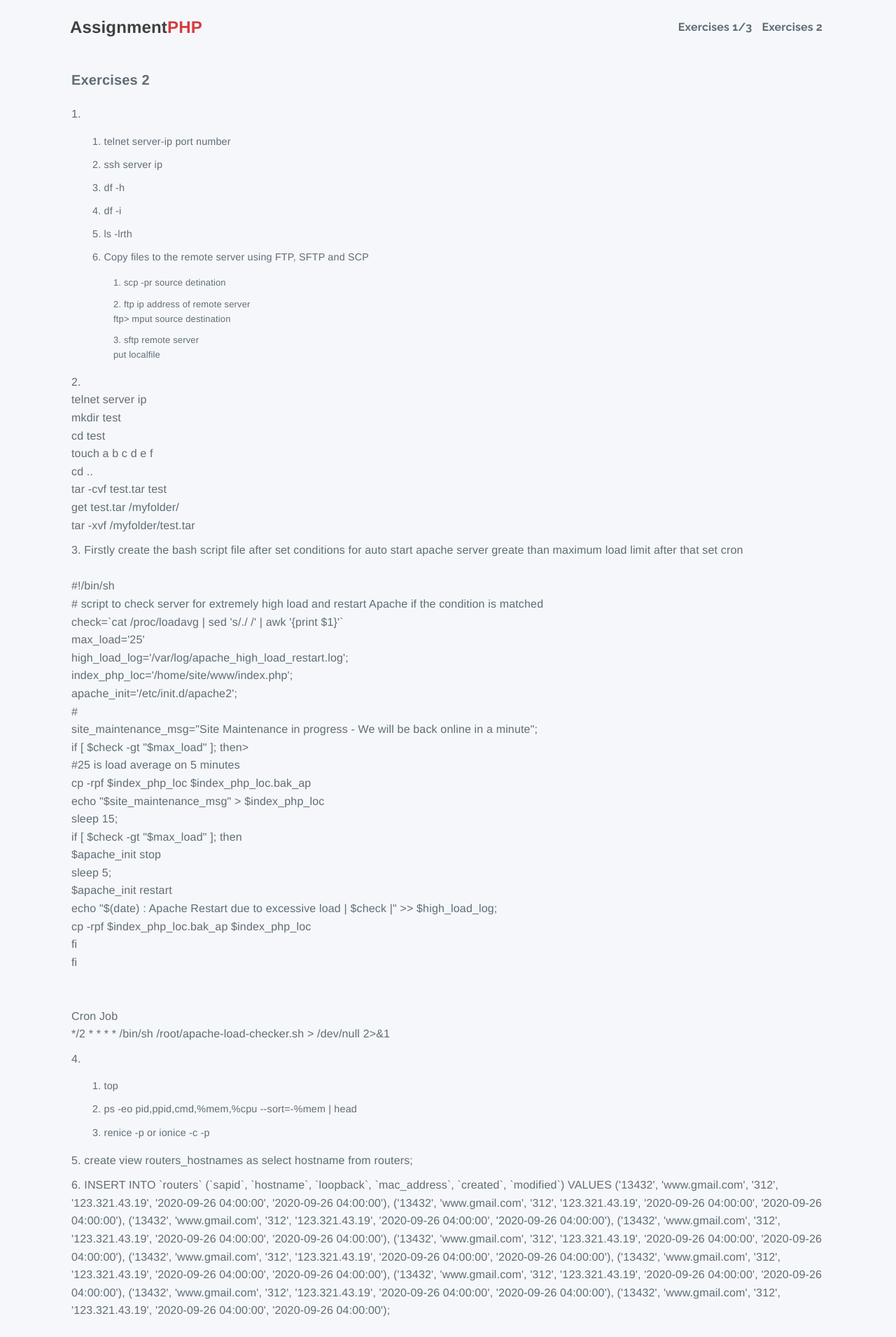
After one commit to uttamsh/assignment, a CakePHP app: template app/templates/Exercises/index.php in a window 1280 px wide. The commit adds this page. Shown: the whole page at 70% size. Run offline with PHP 8.4 and a stand-in for CakePHP, Linux system fonts and the light colour scheme; the template is opened without the code that fills it, so the values that code supplies are empty; some libraries are stand-ins or nearby versions.

Commit message:
Exercise 2 complete

```diff
--- /dev/null
+++ b/app/templates/Exercises/index.php
@@ -0,0 +1,87 @@
+<fieldset>
+	<legend>Exercises 2</legend>
+
+<ol>
+	<li>
+		<ol>
+			<li>telnet server-ip port number</li>
+			<li>ssh server ip</li>
+			<li>df -h</li>
+			<li>df -i</li>
+			<li>ls -lrth</li>
+			<li>Copy files to the remote server using FTP, SFTP and SCP
+				<ol>
+					<li>scp -pr source detination </li>
+					<li>ftp ip address of remote server<br>ftp> mput source destination</li>
+					<li>sftp remote server<br>put localfile</li>
+				</ol>
+
+		</ol>
+	</li>
+	<li><br>
+	 	telnet server ip<br>
+		mkdir test<br>
+		cd  test<br>
+		touch a b c d e f <br>
+		cd .. <br>
+		tar -cvf test.tar test <br>
+		get test.tar /myfolder/ <br>
+		tar -xvf /myfolder/test.tar
+	</li>
+	<li>
+		Firstly create the bash script file after set conditions for auto start apache server greate than maximum load limit after that set cron <br><br>
+#!/bin/sh<br>
+# script to check server for extremely high load and restart Apache if the condition is matched<br>
+check=`cat /proc/loadavg | sed 's/./ /' | awk '{print $1}'`<br>
+max_load='25'<br>
+high_load_log='/var/log/apache_high_load_restart.log';<br>
+index_php_loc='/home/site/www/index.php';<br>
+apache_init='/etc/init.d/apache2';<br>
+#<br>
+site_maintenance_msg="Site Maintenance in progress - We will be back online in a minute";<br>
+if [ $check -gt "$max_load" ]; then><br>
+#25 is load average on 5 minutes<br>
+cp -rpf $index_php_loc $index_php_loc.bak_ap<br>
+echo "$site_maintenance_msg" > $index_php_loc<br>
+sleep 15;<br>
+if [ $check -gt "$max_load" ]; then<br>
+$apache_init stop<br>
+sleep 5;<br>
+$apache_init restart<br>
+echo "$(date) : Apache Restart due to excessive load | $check |" >> $high_load_log;<br>
+cp -rpf $index_php_loc.bak_ap $index_php_loc<br>
+fi<br>
+fi<br>
+<br><br>Cron Job<br>
+
+		*/2 * * * * /bin/sh /root/apache-load-checker.sh > /dev/null 2>&1
+	</li>
+	<li>
+		<ol>
+			<li>top</li>
+			<li>ps -eo pid,ppid,cmd,%mem,%cpu --sort=-%mem | head</li>
+			<li>renice -p <PID> <PRIORITY> or ionice -c <CLASS> -p <PID></li>
+		</ol>
+	</li>
+	<li>
+		create view routers_hostnames as select hostname from routers;
+	</li>
+	<li>
+		INSERT INTO `routers` (`sapid`, `hostname`, `loopback`, `mac_address`, `created`, `modified`)
+		VALUES
+		('13432', 'www.gmail.com', '312', '123.321.43.19', '2020-09-26 04:00:00', '2020-09-26 04:00:00'),
+		('13432', 'www.gmail.com', '312', '123.321.43.19', '2020-09-26 04:00:00', '2020-09-26 04:00:00'),
+		('13432', 'www.gmail.com', '312', '123.321.43.19', '2020-09-26 04:00:00', '2020-09-26 04:00:00'),
+		('13432', 'www.gmail.com', '312', '123.321.43.19', '2020-09-26 04:00:00', '2020-09-26 04:00:00'),
+		('13432', 'www.gmail.com', '312', '123.321.43.19', '2020-09-26 04:00:00', '2020-09-26 04:00:00'),
+		('13432', 'www.gmail.com', '312', '123.321.43.19', '2020-09-26 04:00:00', '2020-09-26 04:00:00'),
+		('13432', 'www.gmail.com', '312', '123.321.43.19', '2020-09-26 04:00:00', '2020-09-26 04:00:00'),
+		('13432', 'www.gmail.com', '312', '123.321.43.19', '2020-09-26 04:00:00', '2020-09-26 04:00:00'),
+		('13432', 'www.gmail.com', '312', '123.321.43.19', '2020-09-26 04:00:00', '2020-09-26 04:00:00'),
+		('13432', 'www.gmail.com', '312', '123.321.43.19', '2020-09-26 04:00:00', '2020-09-26 04:00:00');
+	</li>
+
+</ol>
+
+
+</fieldset>
--- a/app/templates/layout/default.php
+++ b/app/templates/layout/default.php
@@ -40,11 +40,12 @@ $cakeDescription = 'CakePHP: the rapid development php framework';
 <body>
     <nav class="top-nav">
         <div class="top-nav-title">
-            <a href="/"><span>Cake</span>PHP</a>
+            <a href="/"><span>Assignment</span>PHP</a>
         </div>
         <div class="top-nav-links">
-            <a target="_blank" href="https://book.cakephp.org/4/">Documentation</a>
-            <a target="_blank" href="https://api.cakephp.org/4/">API</a>
+            <!-- <a target="_blank" href="https://api.cakephp.org/4/">API</a> -->
+            <?= $this->Html->link("Exercises 1/3",['controller'=>'routers','action'=>'index'])?>
+            <?= $this->Html->link("Exercises 2",['controller'=>'exercises','action'=>'index'])?>
         </div>
     </nav>
     <main class="main">
```
Also changed, not shown: app/src/Controller/ExercisesController.php (added, +23 -0 lines).
